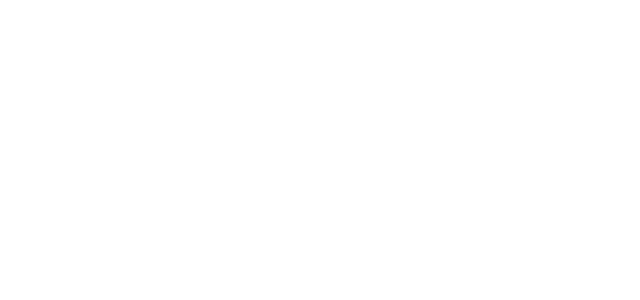
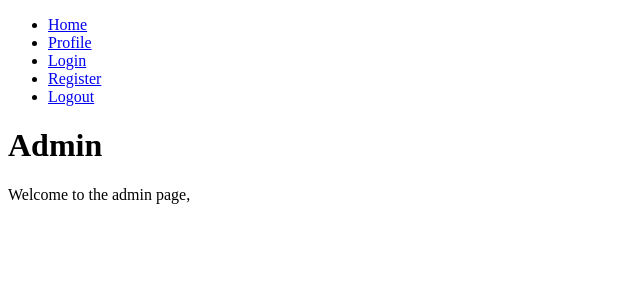
Before and after one commit to gagenotar/CodeToGive-MS-Team6, a React (Vite) app in the folder my-react-app/: page /admin in a window 1280 px wide. Before the commit this address had no page. Shown: the top 300 px of the page, without its empty margins (0-640 px from the left). Built offline with nearby package versions, Linux system fonts and the light colour scheme.

Commit message:
Added company logo + Admin page
Upon login, a user will be directed either to /home or /admin depending on their role.
This is currently hardcoded and will be adjusted later.

```diff
--- a/my-react-app/src/App.jsx
+++ b/my-react-app/src/App.jsx
@@ -4,6 +4,7 @@ import Login from "./pages/Login"
 import Register from "./pages/Register"
 import Home from "./pages/Home"
 import Profile from "./pages/Profile"
+import Admin from "./pages/Admin"
 
 function Logout() {
   localStorage.clear()
@@ -23,6 +24,7 @@ function App() {
         <Route path="/logout" element={<Logout />}/>
         <Route path="/register" element={<RegisterAndLogout />}/>
         <Route path="/home" element={<Home />}/>
+        <Route path="/admin" element={<Admin />}/>
         <Route path="/profile" element={<Profile />}/>
       </Routes>
     </BrowserRouter>
--- /dev/null
+++ b/my-react-app/src/pages/Admin.jsx
@@ -0,0 +1,29 @@
+import React, { useState, useEffect } from 'react';
+import api from '../api';
+import NavBar from '../components/NavBar';
+
+const Admin = () => {
+    const [admin, setAdmin] = useState({});
+    const student_id = localStorage.getItem('student_id');
+
+    useEffect(() => {
+        const getAdmin = async () => {
+            const response = await api.get(`/students/${student_id}`);
+            setAdmin(response.data);
+        };
+
+        if (student_id) {
+            getAdmin();
+        }
+    }, [student_id]);
+
+    return (
+      <div>
+        <NavBar />
+        <h1>Admin</h1>
+        <p>Welcome to the admin page, {admin.student_name}</p>
+      </div>
+    )
+}
+
+export default Admin
--- a/my-react-app/src/pages/Login.jsx
+++ b/my-react-app/src/pages/Login.jsx
@@ -24,12 +24,21 @@ const Login = () => {
         console.log(response.data);
 
         // Here we should parse the student_id from the response like so:
-        // student_id = response.data.student_id;
-        // For now we will just hardcode the student_id to 1
-        const student_id = 1;
+        const student_id = response.data.student_id;
+
+        // We should also parse the role from the response like so:
+        // const role = response.data.role;
+        // For now we will hardcode the role to 'student' or 'admin'
+        // const role = 'student';
+        const role = 'admin';
 
         localStorage.setItem('student_id', student_id);
-        window.location.href = '/home';
+
+        if (role === 'admin') {
+            window.location.href = '/admin';
+        } else {
+            window.location.href = '/home';
+        }
     };
 
     const fields = [
```
Also changed, not shown: my-react-app/src/img/alpfaLogo.png (added).
